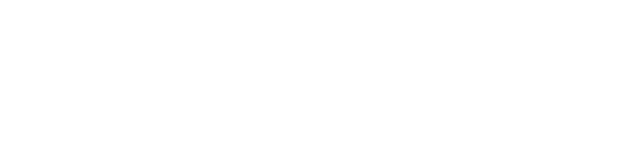
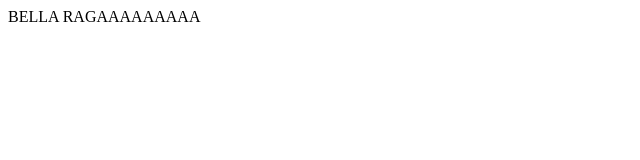
Before and after one commit to micGorgoglione/micGorgoglione.github.io, a plain HTML site: page index.html in a window 1280 px wide. Shown: the whole page, without its empty margins (0-640 px from the left). Drawn offline with Linux system fonts and the light colour scheme.

Commit message:
VERSION 1

```diff
--- a/index.html
+++ b/index.html
@@ -5,6 +5,6 @@
     <title>Title</title>
 </head>
 <body>
-
+BELLA RAGAAAAAAAAA
 </body>
 </html>
```
